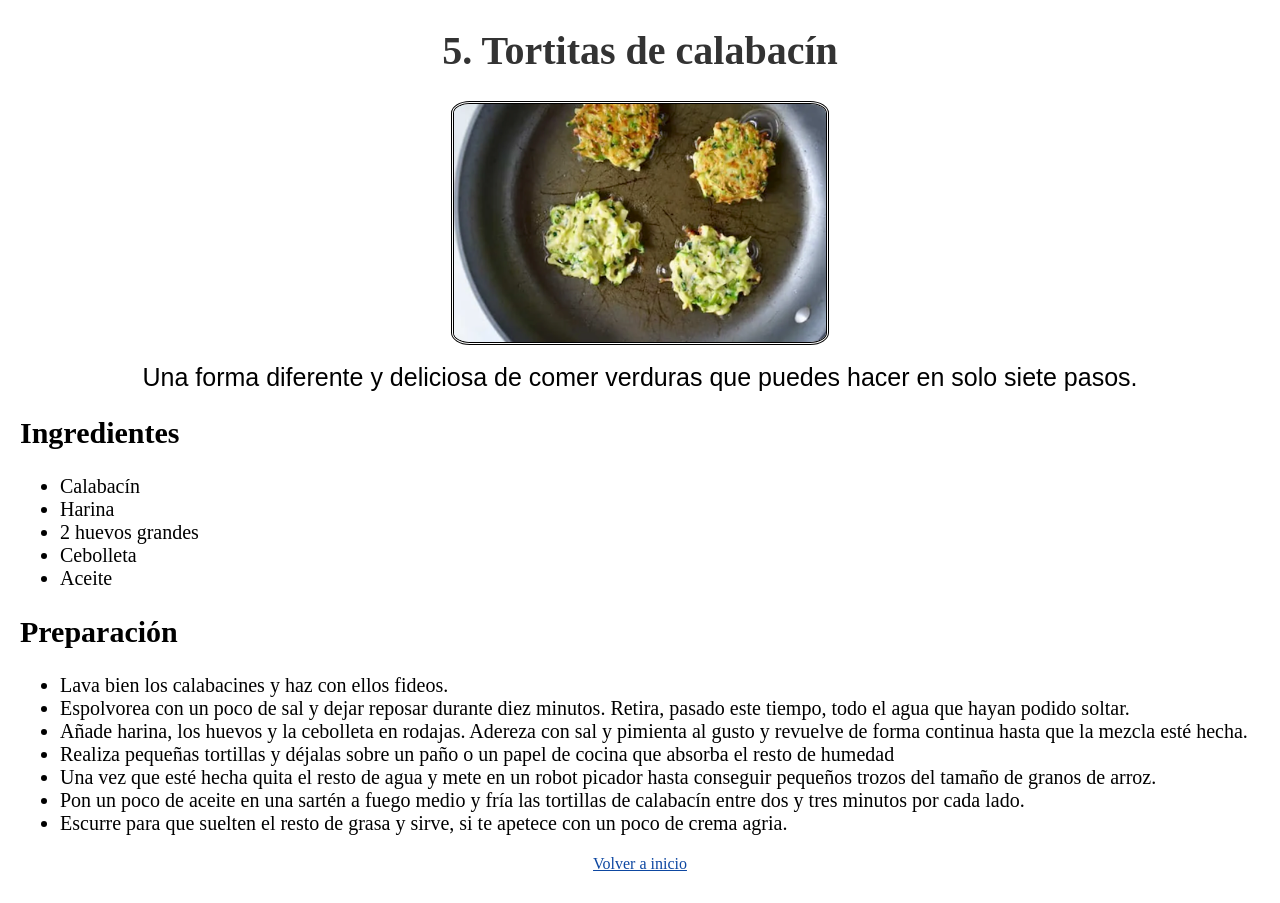
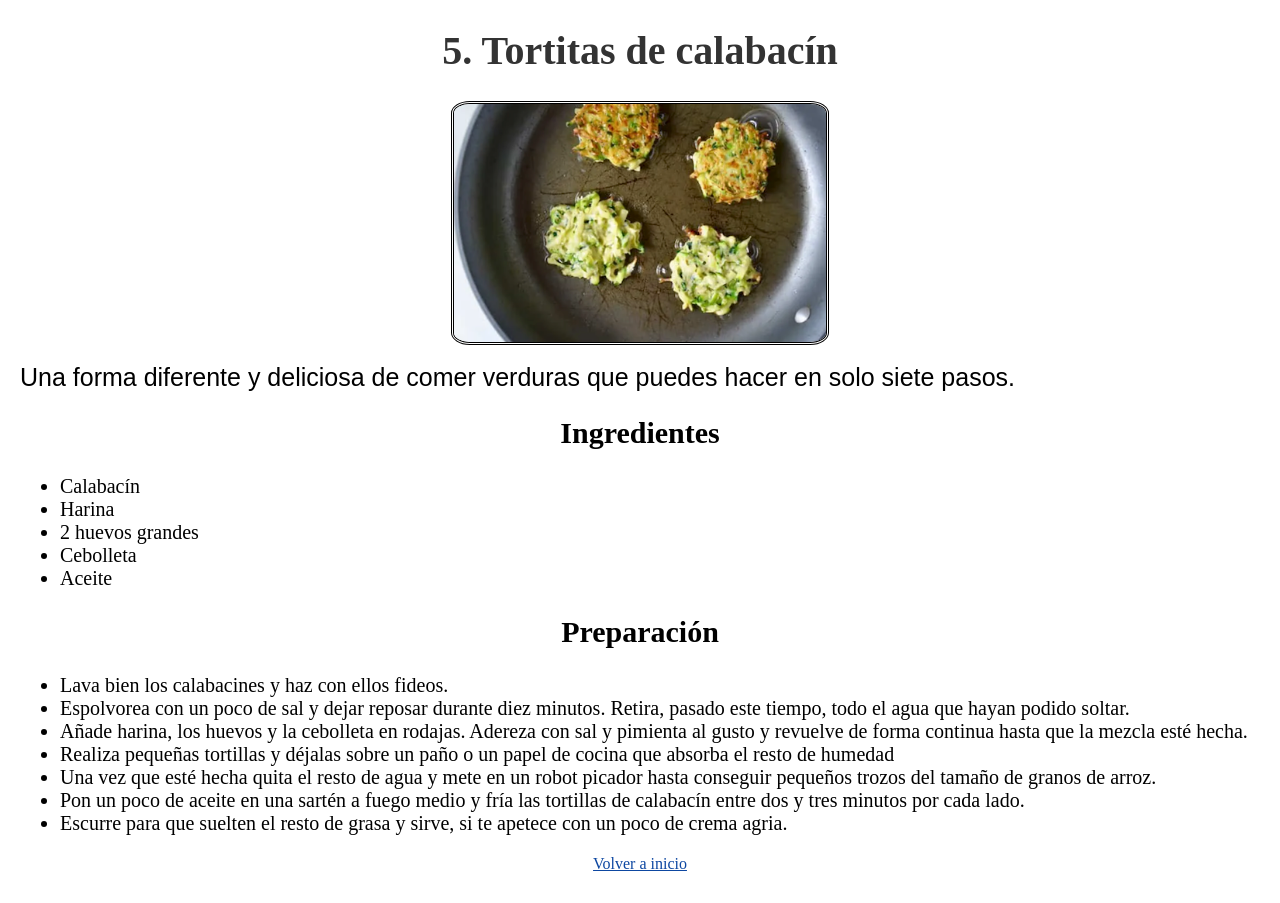
Before and after one commit to Dany3gs/DAM_Primero, a plain HTML site: page Asignaturas/LND/Ejercicios/Para entregar/Recetario/Recetas/Receta5.html in a window 1280 px wide. Drawn offline with Linux system fonts and the light colour scheme.

Commit message:
corregido text-align

```diff
--- a/Asignaturas/LND/Ejercicios/Para entregar/Recetario/style.css
+++ b/Asignaturas/LND/Ejercicios/Para entregar/Recetario/style.css
@@ -14,7 +14,7 @@ h1 {
 h2 {
     font-size: 30px;
     color:#000000;
-    text-align: 30px;
+    text-align: center;
 }
 
 p {
@@ -28,7 +28,7 @@ p {
 .texto {
     font-size: 25px;
     color:#000000;
-    text-align: 30px;
+    text-align: justify;
 }
 
 ol {
```
